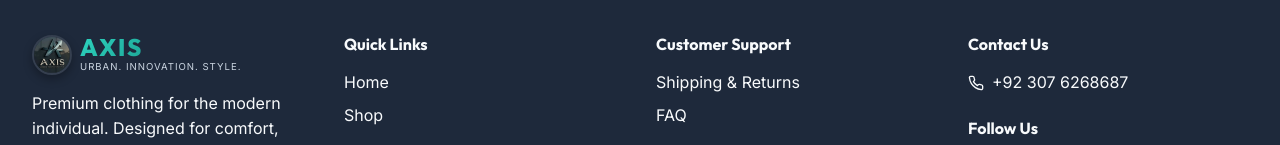
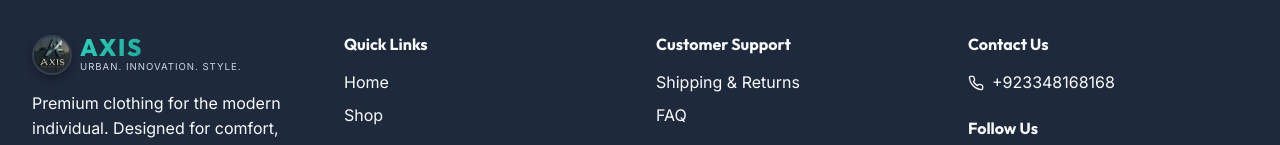
Before and after one commit to cheemanomi797/Axis-Wear, a React app in the folder Frontend/: page /shop in a window 1280 px wide. Shown: the part 1228-1373 px from the top of the page. Built offline with nearby package versions, Linux system fonts and the light colour scheme; no server answers; the HTML template or start-up script is replaced by a standard one.

Commit message:
Update Footer.jsx

```diff
--- a/Frontend/src/components/Footer.jsx
+++ b/Frontend/src/components/Footer.jsx
@@ -103,8 +103,8 @@ const Footer = () => {
           <div>
             <h4 style={{ marginBottom: '1rem' }}>Contact Us</h4>
             <div style={{ display: 'flex', flexDirection: 'column', gap: '0.5rem', marginBottom: '1.5rem' }}>
-              <a href="https://wa.me/923076268687" className="text-secondary hover:text-primary" style={{ display: 'flex', alignItems: 'center', gap: '0.5rem' }}>
-                <Phone size={16} /> +92 307 6268687
+              <a href="https://wa.me/923348168168" className="text-secondary hover:text-primary" style={{ display: 'flex', alignItems: 'center', gap: '0.5rem' }}>
+                <Phone size={16} /> +923348168168
               </a>
             </div>
             <h4 style={{ marginBottom: '1rem' }}>Follow Us</h4>
```
